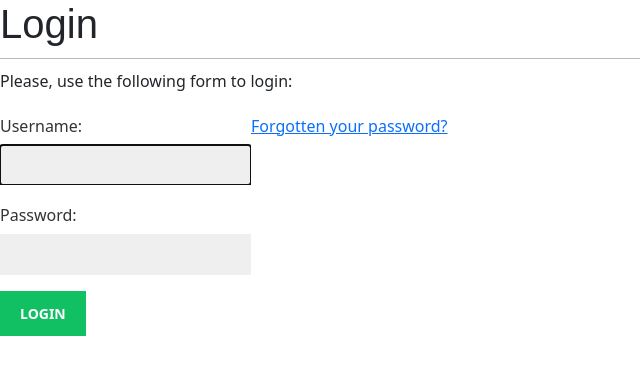
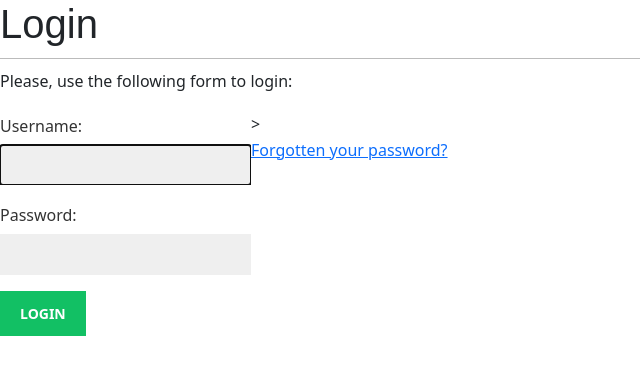
Before and after one commit to Krushovice/dj_site, a Django app: page /account/login/ in a window 1280 px wide. Shown: the part 56-431 px from the top of the page, without its empty margins (0-640 px from the left). Run offline with Django 5.2, Linux system fonts and the light colour scheme; some web fonts are replaced.

Commit message:
fix login\out templates

```diff
--- a/bookshelf/account/templates/registration/login.html
+++ b/bookshelf/account/templates/registration/login.html
@@ -18,10 +18,10 @@
             <p><input type="submit" value="Login"></p>
         </form>
 
-    </div>
-    <p class="mb-3">
-        <a href="{% url "account:password_reset" %}">
-            Forgotten your password?
-        </a>
-    </p>
+    </div>>
+        <p>
+            <a href="{% url "account:password_reset" %}">
+                Forgotten your password?
+            </a>
+        </p>
 {% endblock %}
```
Also changed, not shown: bookshelf/account/templates/registration/logged_out.html (renamed from bookshelf/account/templates/registration/logout.html).
